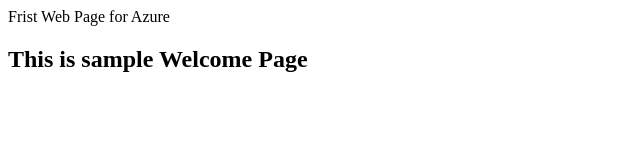
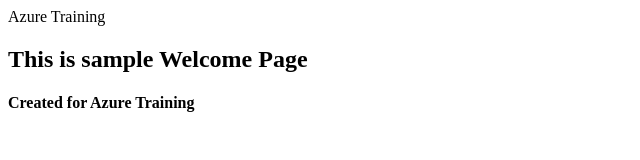
Before and after one commit to Sureshkbk/Azure, a plain HTML site: page index.html in a window 1280 px wide. Shown: the whole page, without its empty margins (0-640 px from the left). Drawn offline with Linux system fonts and the light colour scheme.

Commit message:
Update index.html

```diff
--- a/index.html
+++ b/index.html
@@ -1,6 +1,7 @@
 <html>
-<head> Frist Web Page for Azure </html>
+  <head> Azure Training </head>
 <body>
 <h2> This is sample Welcome Page </h2>
+  <h4>Created for Azure Training </h4>
 </body>
 </html>
```
